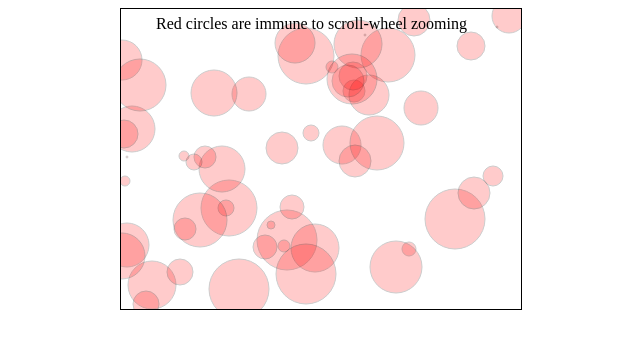
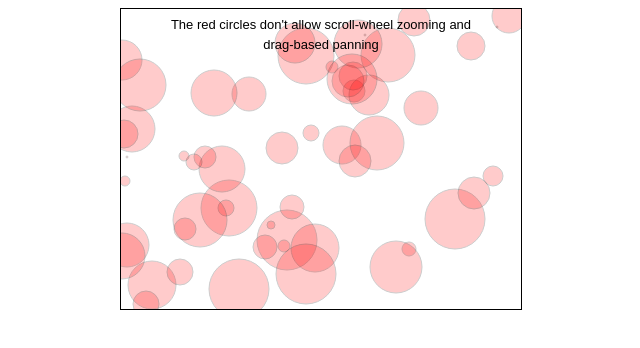
Before and after one commit to pkerpedjiev/2016-11-20-d3-zoom-event-filtering, a plain HTML site: page index.html in a window 1280 px wide. Shown: the whole page, without its empty margins (320-960 px from the left). Drawn offline with nearby package versions, Linux system fonts and the light colour scheme.

Commit message:
Better description

```diff
--- a/script.js
+++ b/script.js
@@ -33,11 +33,15 @@ function zoomFiltering(divId) {
                  .on('zoom', function(d) {
                      g.attr('transform', d3.event.transform);
                  });
-     svg.append('text')
-         .attr('x', 35)
-         .attr('y', 20)
-         .text("Red circles are immune to scroll-wheel zooming")
-         .style('font', 'sans-serif 14pt');
+     var texts = ["The red circles don't allow scroll-wheel zooming and",
+                  "drag-based panning"]
+     svg.selectAll('text')
+        .data(texts)
+        .enter()
+        .append('text')
+        .attr('x', 200)
+        .attr('y', function(d,i) { return 20 + i * 20; })
+        .text(function(d) { return d; });
 
     svg.call(zoom);
 }
--- a/style.css
+++ b/style.css
@@ -7,4 +7,6 @@ circle {
 
 svg {
     border: 1px solid;
+    font: 13px sans-serif;
+    text-anchor: middle;
 }
```
